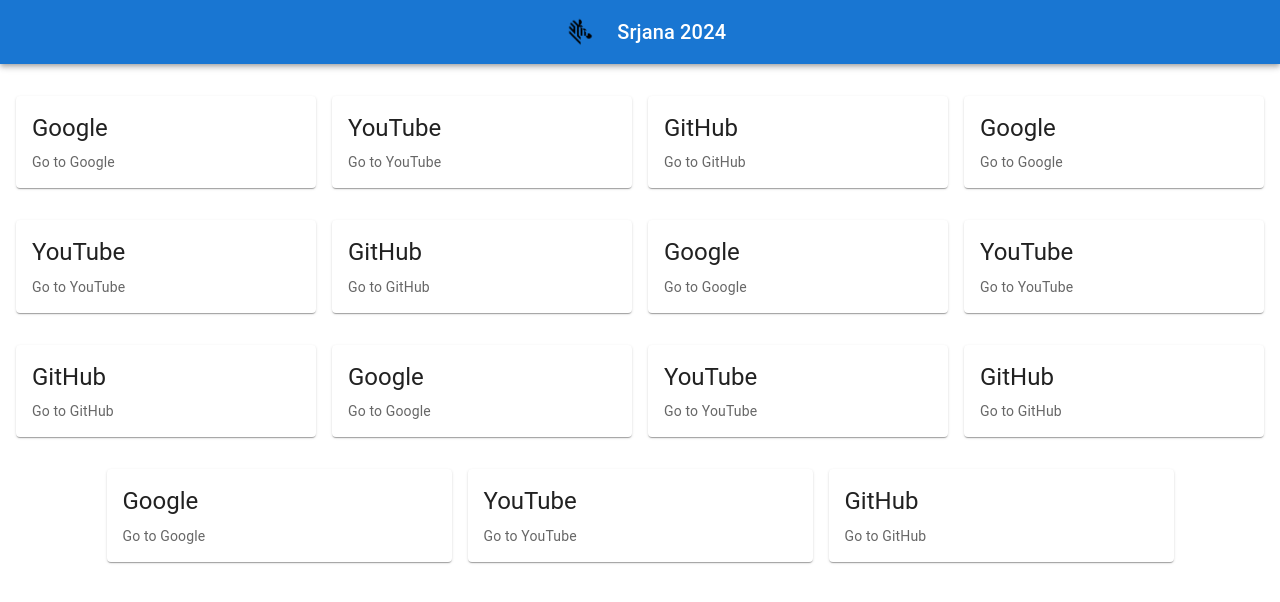
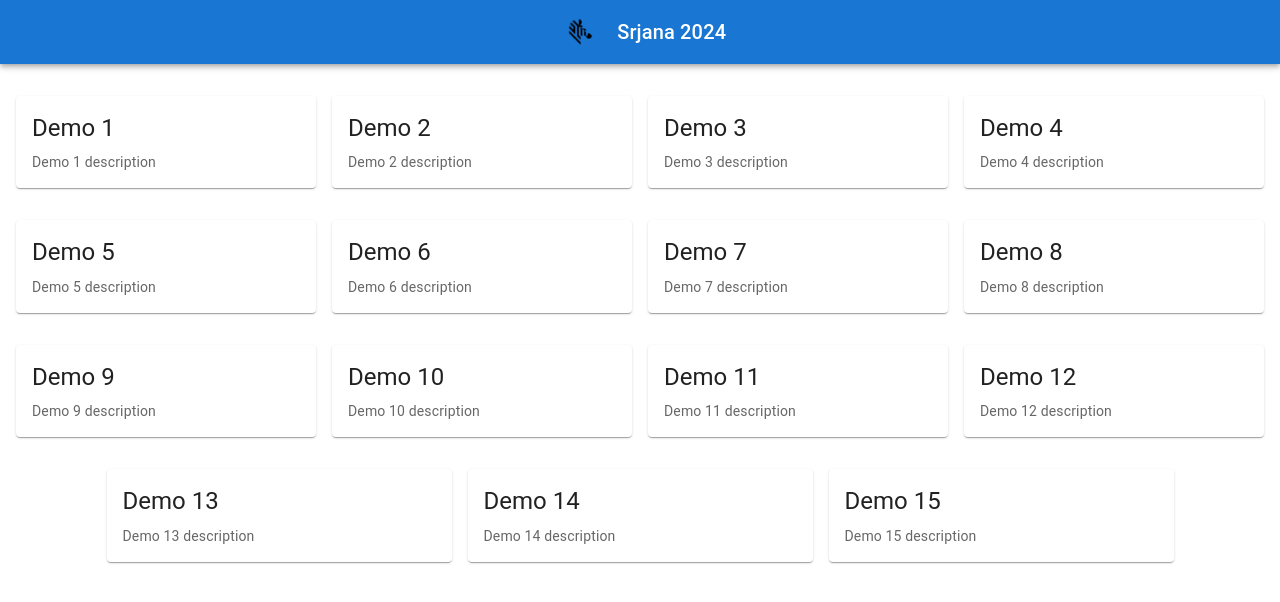
Before and after one commit to DP9727/Srjana24, a React (Create React App) app: page / in a window 1280 px wide. Shown: the top 602 px of the page. Built offline with nearby package versions, Linux system fonts and the light colour scheme.

Commit message:
Changed the content and updated 2 links

```diff
--- a/package.json
+++ b/package.json
@@ -12,7 +12,7 @@
     "react": "^18.3.1",
     "react-dom": "^18.3.1",
     "react-router-dom": "^6.27.0",
-    "react-scripts": "5.0.1",
+    "react-scripts": "^5.0.1",
     "web-vitals": "^2.1.4"
   },
   "scripts": {
--- a/src/Home.js
+++ b/src/Home.js
@@ -6,21 +6,21 @@
 
 const Home = () => {
   const cards = [
-    { title: 'Google', description: 'Go to Google', link: 'https://www.google.com' },
-    { title: 'YouTube', description: 'Go to YouTube', link: 'https://www.youtube.com' },
-    { title: 'GitHub', description: 'Go to GitHub', link: 'https://www.github.com' },
-    { title: 'Google', description: 'Go to Google', link: 'https://www.google.com' },
-    { title: 'YouTube', description: 'Go to YouTube', link: 'https://www.youtube.com' },
-    { title: 'GitHub', description: 'Go to GitHub', link: 'https://www.github.com' },
-    { title: 'Google', description: 'Go to Google', link: 'https://www.google.com' },
-    { title: 'YouTube', description: 'Go to YouTube', link: 'https://www.youtube.com' },
-    { title: 'GitHub', description: 'Go to GitHub', link: 'https://www.github.com' },
-    { title: 'Google', description: 'Go to Google', link: 'https://www.google.com' },
-    { title: 'YouTube', description: 'Go to YouTube', link: 'https://www.youtube.com' },
-    { title: 'GitHub', description: 'Go to GitHub', link: 'https://www.github.com' },
-    { title: 'Google', description: 'Go to Google', link: 'https://www.google.com' },
-    { title: 'YouTube', description: 'Go to YouTube', link: 'https://www.youtube.com' },
-    { title: 'GitHub', description: 'Go to GitHub', link: 'https://www.github.com' },
+    { title: 'Demo 1', description: 'Demo 1 description', link: 'https://zebra.zoom.us/j/98548436112?pwd=yEaJYlzKIhOdrUOF7uebHI2laCYDEw.1#success' },
+    { title: 'Demo 2', description: 'Demo 2 description', link: 'https://zebra.zoom.us/j/92291858265?pwd=MViwukc5wMSaGvrSPqHWxMtBaUfqbZ.1' },
+    { title: 'Demo 3', description: 'Demo 3 description', link: 'https://www.youtube.com/results?search_query=MachineLearning' },
+    { title: 'Demo 4', description: 'Demo 4 description', link: 'https://www.youtube.com/results?search_query=Wifi' },
+    { title: 'Demo 5', description: 'Demo 5 description', link: 'https://www.youtube.com/results?search_query=Bluetooth' },
+    { title: 'Demo 6', description: 'Demo 6 description', link: 'https://www.youtube.com/results?search_query=AccessPoint' },
+    { title: 'Demo 7', description: 'Demo 7 description', link: 'https://www.youtube.com/results?search_query=Wireshark' },
+    { title: 'Demo 8', description: 'Demo 8 description', link: 'https://www.youtube.com/results?search_query=Android' },
+    { title: 'Demo 9', description: 'Demo 9 description', link: 'https://www.youtube.com/results?search_query=AndroidFramework' },
+    { title: 'Demo 10', description: 'Demo 10 description', link: 'https://www.youtube.com/results?search_query=AndroidScanningFramework' },
+    { title: 'Demo 11', description: 'Demo 11 description', link: 'https://www.youtube.com/results?search_query=ZebraTechnologies' },
+    { title: 'Demo 12', description: 'Demo 12 description', link: 'https://www.youtube.com/results?search_query=OperatingSystems' },
+    { title: 'Demo 13', description: 'Demo 13 description', link: 'https://www.youtube.com/results?search_query=ComputerNetworks' },
+    { title: 'Demo 14', description: 'Demo 14 description', link: 'https://www.youtube.com/results?search_query=ArtificialInteligence' },
+    { title: 'Demo 15', description: 'Demo 15 description', link: 'https://www.youtube.com/results?search_query=IndoorLocation' },
     // Add more cards as needed
   ];
 
```
Also changed, not shown: 1 other file (tests, documents, lock files or other folders).
